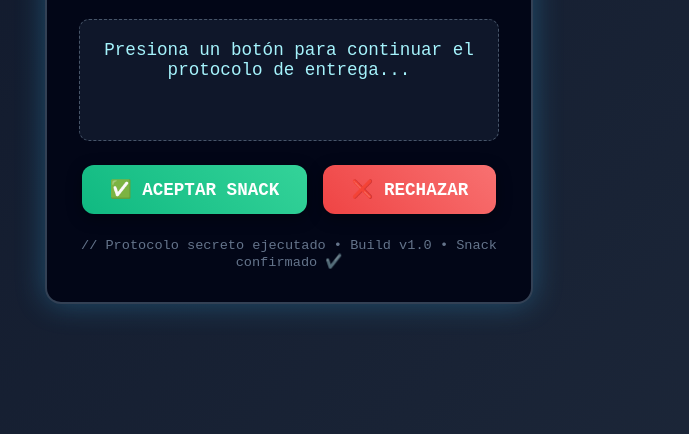
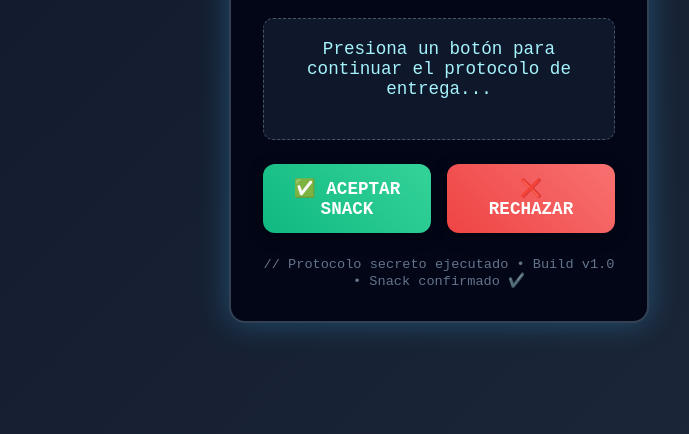
Before and after one commit to 404deadlinks/wilbert, a plain HTML site: page index.html in a window 1280 px wide. Shown: the part 366-800 px from the top of the page, without its empty margins (201-890 px from the left). Drawn offline with nearby package versions, Linux system fonts and the light colour scheme.

Commit message:
Update index.html

```diff
--- a/index.html
+++ b/index.html
@@ -14,37 +14,36 @@
             align-items: center;
             min-height: 100vh;
             margin: 0;
+            padding: 20px; /* Añadido: evita que la tarjeta toque los bordes en móviles */
+            box-sizing: border-box;
             overflow: hidden;
             position: relative;
         }
-
         .card {
             background-color: #020617;
             border: 2px solid #334155;
             border-radius: 16px;
             padding: 32px;
+            width: 100%;
             max-width: 420px;
             text-align: center;
             box-shadow: 0 0 30px rgba(56, 189, 248, 0.3);
             transition: transform 0.3s ease;
+            box-sizing: border-box;
         }
-
         .card:hover {
             transform: scale(1.03);
         }
-
         h1 {
             color: #38bdf8;
             margin-bottom: 8px;
             font-size: 2rem;
             text-shadow: 0 0 10px rgba(56, 189, 248, 0.5);
         }
-
         .subtitle {
             color: #94a3b8;
             margin-bottom: 24px;
         }
-
         .message {
             background-color: #0f172a;
             border: 1px dashed #475569;
@@ -55,7 +54,6 @@
             color: #a5f3fc;
             font-size: 1.1rem;
         }
-
         .buttons {
             display: flex;
             gap: 16px;
@@ -63,7 +61,6 @@
             margin-top: 20px;
             flex-wrap: wrap;
         }
-
         button {
             padding: 14px 28px;
             font-family: 'Courier New', monospace;
@@ -74,79 +71,76 @@
             cursor: pointer;
             transition: all 0.3s ease;
             box-shadow: 0 4px 15px rgba(0,0,0,0.4);
+            flex: 1;
+            min-width: 160px; /* Mejora en móviles */
         }
-
         .btn-accept {
             background: linear-gradient(45deg, #10b981, #34d399);
             color: white;
         }
-
         .btn-accept:hover {
             transform: translateY(-3px);
             box-shadow: 0 8px 25px rgba(16, 185, 129, 0.4);
         }
-
         .btn-reject {
             background: linear-gradient(45deg, #ef4444, #f87171);
             color: white;
         }
-
         .btn-reject:hover {
             transform: translateY(-3px);
             box-shadow: 0 8px 25px rgba(239, 68, 68, 0.4);
         }
-
         .emoji-big {
             font-size: 4rem;
             margin: 20px 0;
             animation: float 3s ease-in-out infinite;
         }
-
         @keyframes float {
             0%, 100% { transform: translateY(0); }
             50% { transform: translateY(-15px); }
         }
-
         footer {
             margin-top: 24px;
             font-size: 0.85rem;
             color: #64748b;
         }
-
         .hidden {
             display: none;
+        }
+        canvas#confetti {
+            position: fixed;
+            top: 0;
+            left: 0;
+            width: 100%;
+            height: 100%;
+            pointer-events: none;
+            z-index: 10;
         }
     </style>
 </head>
 <body>
-
     <div class="card">
         <h1>🎁 AMIGO SECRETO</h1>
         <p class="subtitle">Sistema de entrega de snack activado...</p>
-
         <div class="emoji-big">🍪✨</div>
-
         <div class="message" id="message">
             Presiona un botón para continuar el protocolo de entrega...
         </div>
-
         <div class="buttons">
             <button class="btn-accept" id="accept">✅ ACEPTAR SNACK</button>
             <button class="btn-reject" id="reject">❌ RECHAZAR</button>
         </div>
-
         <div id="final-message" class="hidden message" style="margin-top: 20px; color: #34d399; font-weight: bold;">
             ¡SNACK APROBADO! 🍪⚡<br>
             <span style="font-size: 1.3rem;">10g sin culpa activados para Wilbert 😎</span><br><br>
             Disfruta responsablemente.
         </div>
-
         <footer>
             // Protocolo secreto ejecutado • Build v1.0 • Snack confirmado ✔️
         </footer>
     </div>
 
-    <!-- Confeti simple con canvas -->
+    <!-- Confeti -->
     <canvas id="confetti"></canvas>
 
     <script src="https://cdn.jsdelivr.net/npm/canvas-confetti@1.6.0/dist/confetti.browser.min.js"></script>
@@ -156,7 +150,6 @@
         const rejectBtn = document.getElementById('reject');
         const finalMessage = document.getElementById('final-message');
         const buttons = document.querySelector('.buttons');
-
         let rejectCount = 0;
 
         acceptBtn.onclick = function() {
```
